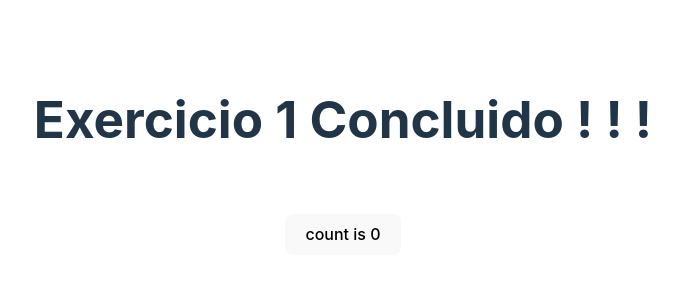
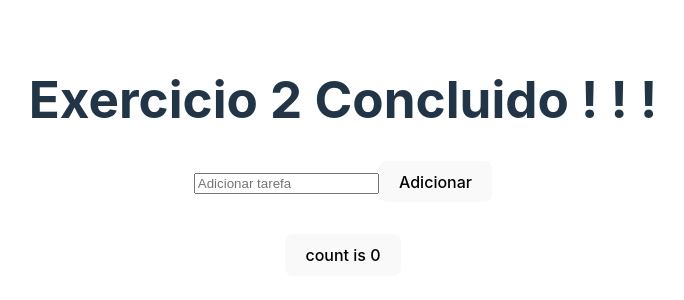
Before and after one commit to Dedecow/M1S09, a React (Vite) app in the folder exercicio-1/: page / in a window 1280 px wide. Shown: the part 212-512 px from the top of the page, without its empty margins (297-981 px from the left). Built offline with nearby package versions, Linux system fonts and the light colour scheme.

Commit message:
Exercicio 2 concluido

```diff
--- a/exercicio-1/src/App.jsx
+++ b/exercicio-1/src/App.jsx
@@ -1,5 +1,6 @@
 import { useState } from 'react'
 import './App.css'
+import CardAdicionar from './components/cardAdicionar'
 
 function App() {
   const [count, setCount] = useState(0)
@@ -7,7 +8,9 @@ function App() {
   return (
     <>
       <div>
-        <h1> Exercicio 1 Concluido ! ! ! </h1>
+        <h1> Exercicio 2 Concluido ! ! ! </h1>
+        <CardAdicionar/>
+
 
       </div>
 
--- a/exercicio-1/src/components/cardAdicionar/index.jsx
+++ b/exercicio-1/src/components/cardAdicionar/index.jsx
@@ -2,9 +2,29 @@ import React, { useState } from 'react';
 
 const CardAdicionar = () => {
   const [valor, setValor] = useState('');
+  const [tarefas, setTarefas] = useState([]);
+
+  const isValorValido = valor.trim() !== '';
 
   const atualizarValor = (event) => {
     setValor(event.target.value);
+  }
+
+  const adicionarTarefa = (tarefasAntigas) => {
+    if (isValorValido) {
+      return [...tarefasAntigas, valor];
+    } else {
+      return tarefasAntigas;
+    }
+  }
+
+  const handleAdicionarTarefa = () => {
+    setTarefas(adicionarTarefa);
+    setValor('');
+  }
+
+  const limparTabela = () => {
+    setTarefas([]);
   }
 
   return (
@@ -15,7 +35,7 @@ const CardAdicionar = () => {
         value={valor}
         onChange={atualizarValor}
       />
-      <p>Tarefa</p>
+      <button onClick={handleAdicionarTarefa}>Adicionar</button>
     </div>
   );
 }
```
